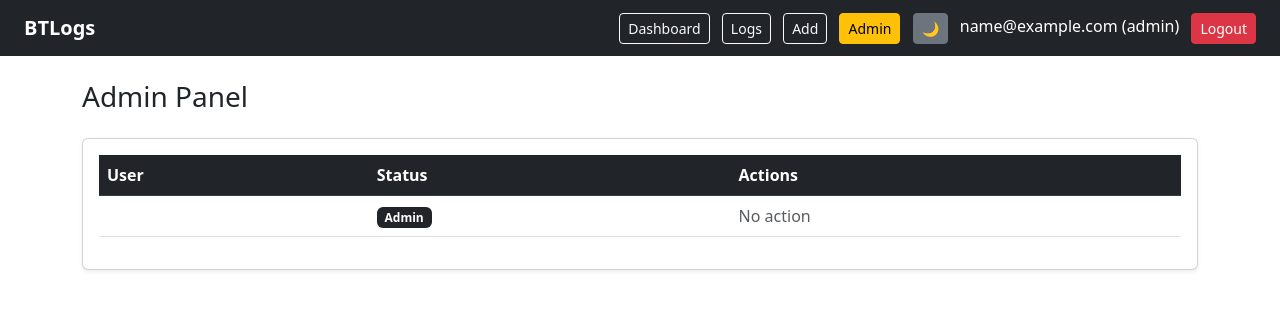
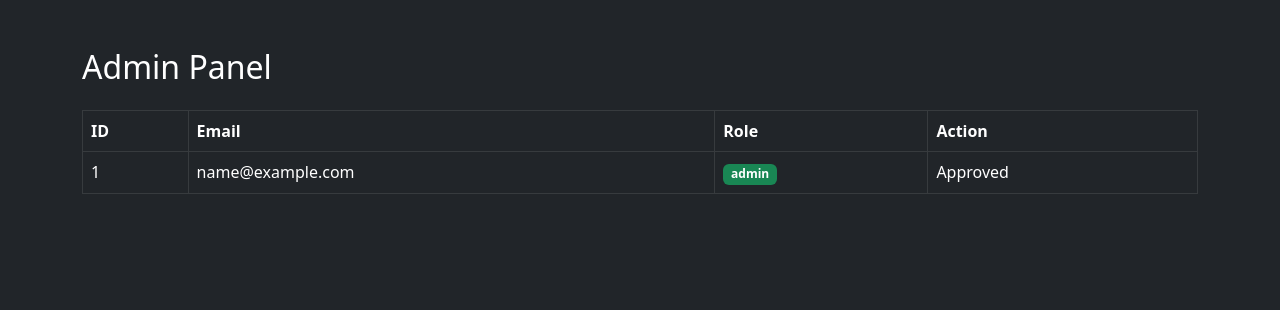
Before and after one commit to PrashantSingh05/BTLogs, a Flask app: page /admin in a window 1280 px wide. Shown: the top 310 px of the page. Run offline with Flask 3, Linux system fonts and the light colour scheme; the visitor is signed in with stand-in values (Sample User, id 1); data comes from the database, SQL or seed files in the repository; some libraries are stand-ins or nearby versions.

Commit message:
UI improved

```diff
--- a/app/routes/admin_routes.py
+++ b/app/routes/admin_routes.py
@@ -1,14 +1,22 @@
-from flask import Blueprint, render_template, session, redirect
+from flask import Blueprint, render_template, redirect, session
 from app.database.db import get_db
 
 admin_bp = Blueprint('admin', __name__)
 
 
+def admin_required(func):
+    def wrapper(*args, **kwargs):
+        if 'user' not in session or session.get('role') != 'admin':
+            return "Access Denied"
+        return func(*args, **kwargs)
+    wrapper.__name__ = func.__name__
+    return wrapper
+
+
+# ================= ADMIN PANEL =================
 @admin_bp.route('/admin')
+@admin_required
 def admin_panel():
-    if session.get('role') != 'admin':
-        return "Access Denied"
-
     db = get_db()
     cursor = db.cursor()
 
@@ -18,15 +26,17 @@ def admin_panel():
     return render_template('admin.html', users=users)
 
 
+# ================= APPROVE =================
 @admin_bp.route('/approve/<int:user_id>/<role>')
+@admin_required
 def approve(user_id, role):
-    if session.get('role') != 'admin':
-        return "Access Denied"
-
     db = get_db()
     cursor = db.cursor()
 
-    cursor.execute("UPDATE users SET role=? WHERE id=?", (role, user_id))
+    cursor.execute(
+        "UPDATE users SET role=? WHERE id=?",
+        (role, user_id)
+    )
     db.commit()
 
     return redirect('/admin')
--- a/app/templates/admin.html
+++ b/app/templates/admin.html
@@ -1,58 +1,53 @@
-{% extends 'base.html' %}
+<!DOCTYPE html>
+<html>
+<head>
+    <title>Admin Panel</title>
+    <link href="https://cdn.jsdelivr.net/npm/bootstrap@5.3.0/dist/css/bootstrap.min.css" rel="stylesheet">
+</head>
+<body class="bg-dark text-white">
 
-{% block content %}
+<div class="container mt-5">
 
-<h3 class="mb-4">Admin Panel</h3>
+<h2 class="mb-4">Admin Panel</h2>
 
-<div class="card shadow-sm p-3">
-
-<table class="table table-hover align-middle">
-
-<thead class="table-dark">
+<table class="table table-dark table-bordered">
+    <thead>
         <tr>
-<th>User</th>
-<th>Status</th>
-<th>Actions</th>
+            <th>ID</th>
+            <th>Email</th>
+            <th>Role</th>
+            <th>Action</th>
         </tr>
     </thead>
 
     <tbody>
-
-{% for u in users %}
+        {% for user in users %}
         <tr>
-
+            <td>{{ user['id'] }}</td>
+            <td>{{ user['email'] }}</td>
             <td>
-    <b>{{ u['username'] }}</b>
-</td>
-
-<td>
-    {% if u['role'] == 'pending' %}
-        <span class="badge bg-secondary">Pending</span>
-    {% elif u['role'] == 'admin' %}
-        <span class="badge bg-dark">Admin</span>
-    {% elif u['role'] == 'editor' %}
-        <span class="badge bg-warning text-dark">Editor</span>
+                {% if user['role'] == 'pending' %}
+                    <span class="badge bg-warning text-dark">Pending</span>
                 {% else %}
-        <span class="badge bg-success">Viewer</span>
+                    <span class="badge bg-success">{{ user['role'] }}</span>
                 {% endif %}
             </td>
 
             <td>
-    {% if u['role'] == 'pending' %}
-        <a href="/approve/{{ u['id'] }}/viewer" class="btn btn-success btn-sm">Approve Viewer</a>
-        <a href="/approve/{{ u['id'] }}/editor" class="btn btn-warning btn-sm">Approve Editor</a>
+                {% if user['role'] == 'pending' %}
+                    <a href="/approve/{{ user['id'] }}/viewer" class="btn btn-sm btn-info">Viewer</a>
+                    <a href="/approve/{{ user['id'] }}/editor" class="btn btn-sm btn-primary">Editor</a>
                 {% else %}
-        <span class="text-muted">No action</span>
+                    Approved
                 {% endif %}
             </td>
-
         </tr>
         {% endfor %}
-
     </tbody>
 
 </table>
 
 </div>
 
-{% endblock %}
+</body>
+</html>
```
Also changed, not shown: app/templates/login.html (+19 -12 lines), app/templates/register.html (+18 -11 lines). Lines whose indentation alone changed are shown as unchanged.
